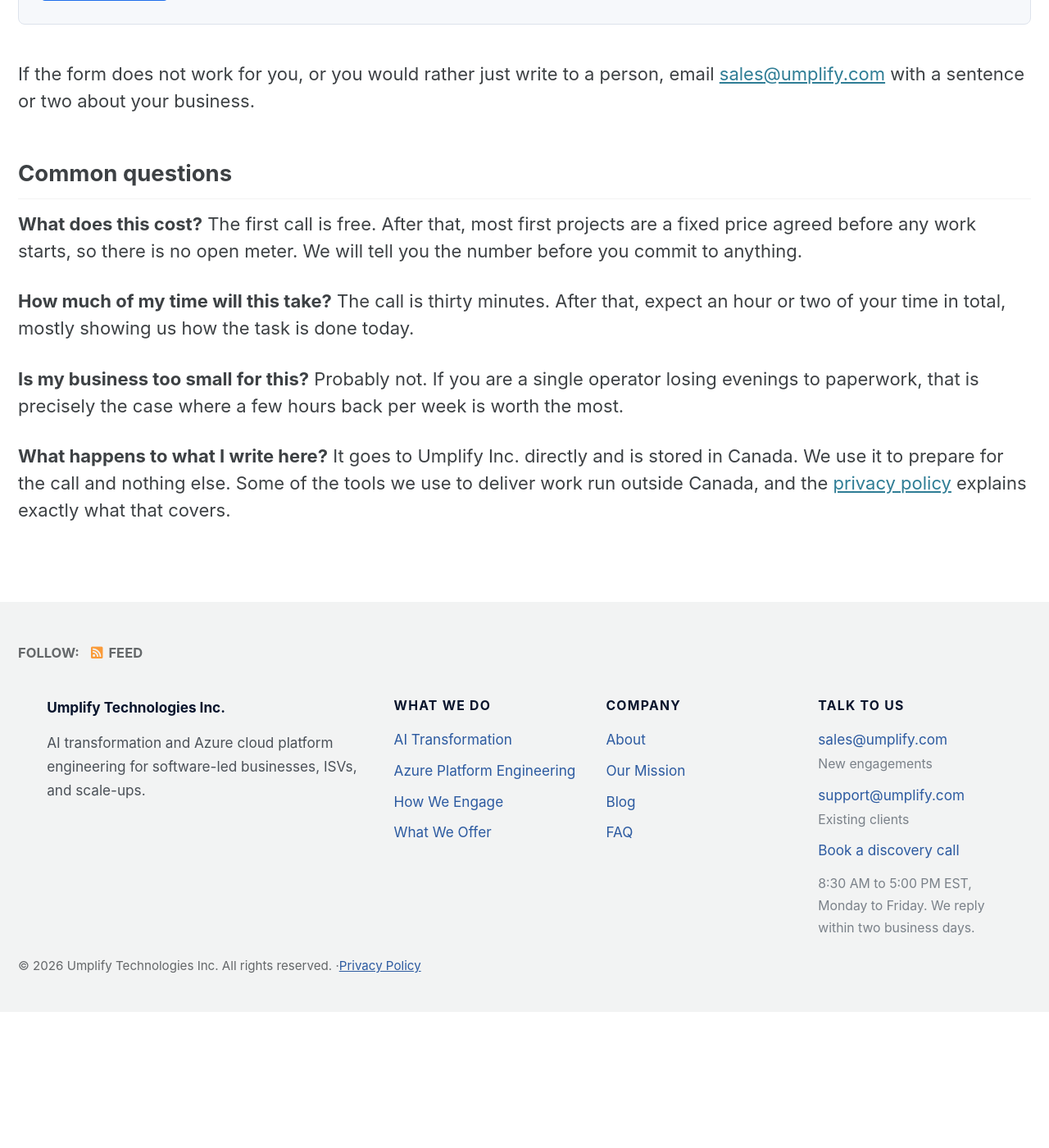
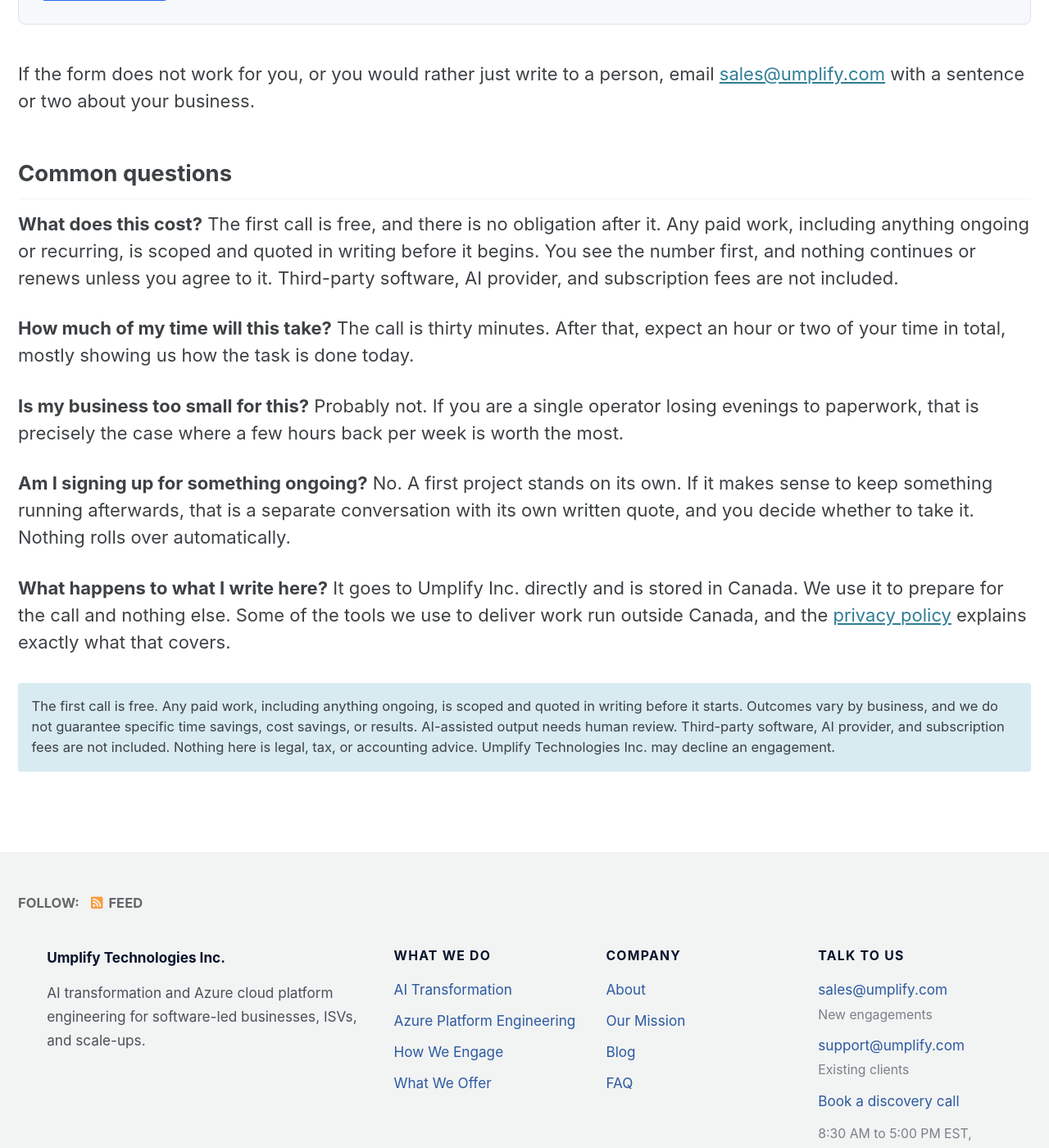
Before and after one commit to Umplify/umplify, a Jekyll site: the page built from _pages/ai-for-small-business.md, in a window 1280 px wide and 1400 px high, scrolled down 3249 px. Shown: the whole window at 82% size. Built offline with Jekyll 4.4.1, drawn with Linux system fonts in a browser that asks for light colours; cached includes are drawn as plain includes; before the commit the page ends 4483 px from its top, so only the background shows below that.

Commit message:
Align pricing copy with the marketing flyer
The cost answer said "most first projects are a fixed price", which was
silent on anything ongoing and could be read as committing to a fixed
price for recurring work. The flyer already carries the right protection:
"Paid work, including any recurring fees, is scoped and quoted in writing
before it begins."

The page now says the same thing, adds a question answering the ongoing
case directly, and mirrors the flyer's fine print: no guaranteed savings
or results, AI output needs human review, third-party and subscription
fees excluded, not legal or tax advice, and the right to decline.

Source of truth was the flyer artwork itself in assets/images/marketing,
read directly rather than relying on recollection of the conversation
that produced it.

Co-Authored-By: Claude Opus 5 (1M context) <noreply@anthropic.com>
Claude-Session: https://claude.ai/code/session_01Vs5LA7E6JveD3y3BPBNLFA

```diff
--- a/_pages/ai-for-small-business.md
+++ b/_pages/ai-for-small-business.md
@@ -61,7 +61,7 @@ If the form does not work for you, or you would rather just write to a person, e
 ## Common questions
 
 **What does this cost?**
-The first call is free. After that, most first projects are a fixed price agreed before any work starts, so there is no open meter. We will tell you the number before you commit to anything.
+The first call is free, and there is no obligation after it. Any paid work, including anything ongoing or recurring, is scoped and quoted in writing before it begins. You see the number first, and nothing continues or renews unless you agree to it. Third-party software, AI provider, and subscription fees are not included.
 
 **How much of my time will this take?**
 The call is thirty minutes. After that, expect an hour or two of your time in total, mostly showing us how the task is done today.
@@ -69,5 +69,11 @@ The call is thirty minutes. After that, expect an hour or two of your time in to
 **Is my business too small for this?**
 Probably not. If you are a single operator losing evenings to paperwork, that is precisely the case where a few hours back per week is worth the most.
 
+**Am I signing up for something ongoing?**
+No. A first project stands on its own. If it makes sense to keep something running afterwards, that is a separate conversation with its own written quote, and you decide whether to take it. Nothing rolls over automatically.
+
 **What happens to what I write here?**
 It goes to Umplify Inc. directly and is stored in Canada. We use it to prepare for the call and nothing else. Some of the tools we use to deliver work run outside Canada, and the [privacy policy](/privacy/) explains exactly what that covers.
+
+{: .notice--info}
+The first call is free. Any paid work, including anything ongoing, is scoped and quoted in writing before it starts. Outcomes vary by business, and we do not guarantee specific time savings, cost savings, or results. AI-assisted output needs human review. Third-party software, AI provider, and subscription fees are not included. Nothing here is legal, tax, or accounting advice. Umplify Technologies Inc. may decline an engagement.
```
